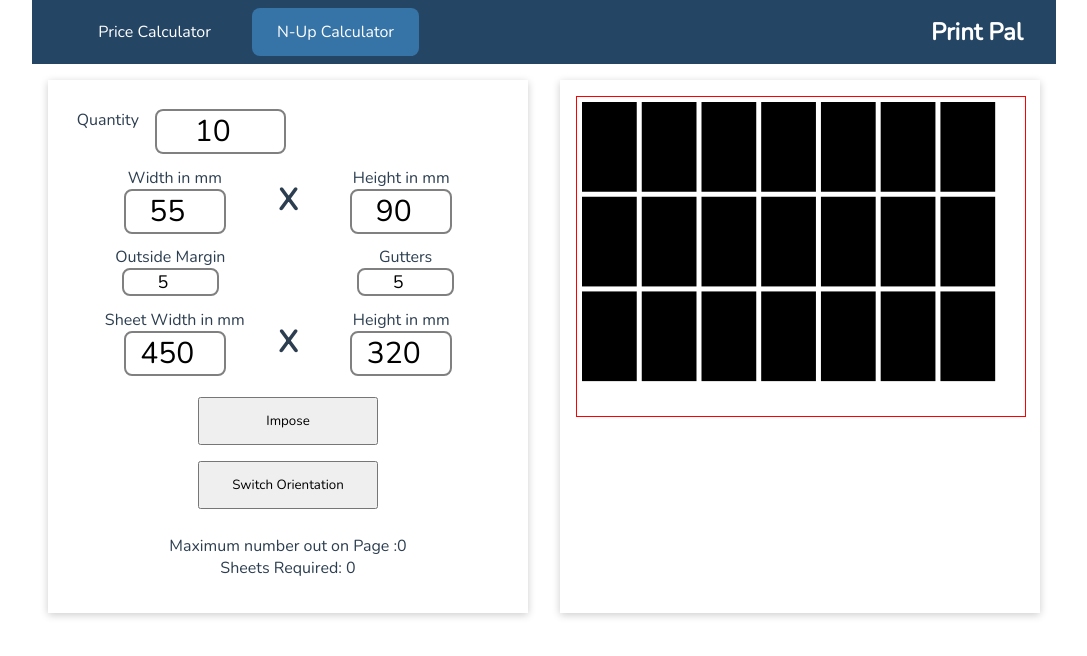
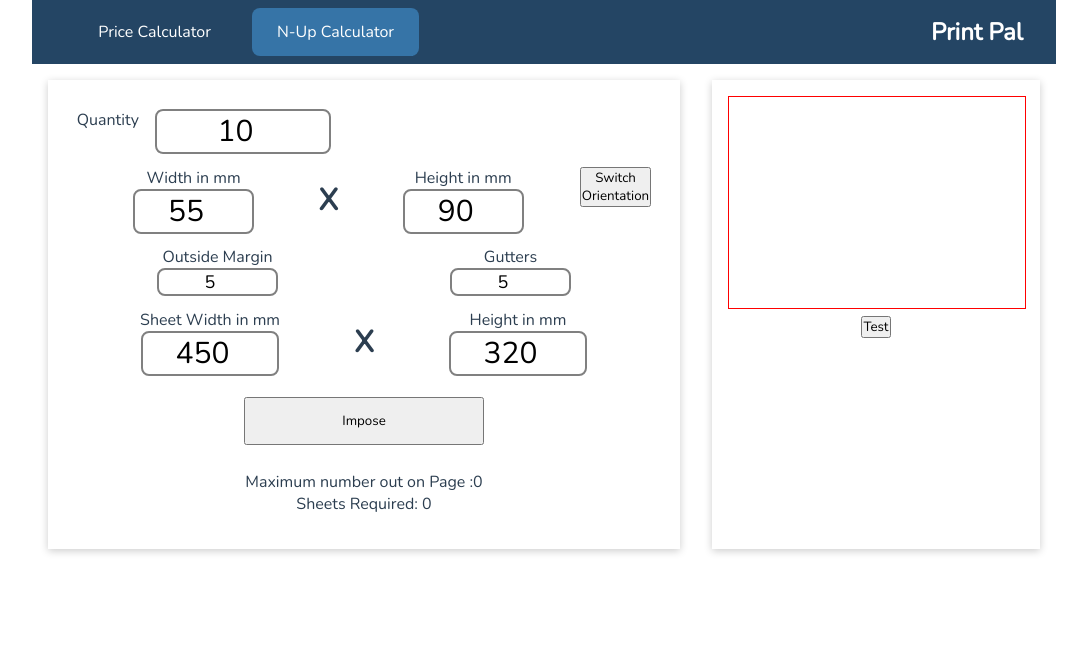
Before and after one commit to jensadria/print-pal, a Vue app: page /nup in a window 1280 px wide. Shown: the top 656 px of the page, without its empty margins (96-1183 px from the left). Built offline with nearby package versions, Linux system fonts and the light colour scheme.

Commit message:
Moved everything out of vues and into a single component because it makes more sense that way

```diff
--- a/src/components/nup/NupForm.vue
+++ b/src/components/nup/NupForm.vue
@@ -16,6 +16,11 @@
           <div>
             <label for="height">Height in mm</label><br />
             <input type="number" id="height" v-model.number="nUpInput.height" />
+          </div>
+          <div>
+            <button type="button" @click="switchOrientation">
+              Switch Orientation
+            </button>
           </div>
         </div>
 
@@ -62,9 +67,6 @@
         </div>
         <div class="buttons">
           <button>Impose</button>
-          <button type="button" @click="switchOrientation">
-            Switch Orientation
-          </button>
         </div>
       </form>
     </div>
@@ -79,7 +81,7 @@
 export default {
   data() {
     return {
-      mostOut: true,
+      // mostOut: true,
       calculatedButtonPressed: false,
     };
   },
@@ -91,7 +93,8 @@ export default {
       return this.$store.getters.loadResults;
     },
     result() {
-      return this.mostOut ? this.nUpResult.nUp1 : this.nUpResult.nUp2;
+      // return this.mostOut ? this.nUpResult.nUp1 : this.nUpResult.nUp2;
+      return this.nUpResult.nUp1;
     },
     calculateSheets() {
       if (!this.calculatedButtonPressed) {
@@ -114,7 +117,8 @@ export default {
       this.$store.dispatch('imposeOnSheet');
     },
     switchOrientation() {
-      this.mostOut = !this.mostOut;
+      this.$store.dispatch('switchOrientation');
+      this.calculateSheets();
     },
   },
 };
--- /dev/null
+++ b/src/components/nup/NupFormCalc.vue
@@ -0,0 +1,330 @@
+<template>
+  <!-- Finished Size -->
+  <div class="container">
+    <base-card>
+      <div id="form">
+        <form @submit.prevent="imposeOnSheet">
+          <div class="form-control">
+            <label for="qty">Quantity</label><br />
+            <input type="number" id="qty" v-model.number="nUpInput.qty" />
+          </div>
+          <div class="form-control dimensions">
+            <div>
+              <label for="width">Width in mm</label><br />
+              <input type="number" id="width" v-model.number="nUpInput.width" />
+            </div>
+            <div class="x">X</div>
+            <div>
+              <label for="height">Height in mm</label><br />
+              <input
+                type="number"
+                id="height"
+                v-model.number="nUpInput.height"
+              />
+            </div>
+            <div>
+              <button type="button" @click="switchOrientation">
+                Switch Orientation
+              </button>
+            </div>
+          </div>
+
+          <!-- Margins & Gutters -->
+          <div class="form-control guttersmargins">
+            <div>
+              <label for="margins">Outside Margin</label><br />
+              <input
+                type="number"
+                id="margins"
+                v-model.number="nUpInput.margins"
+              />
+            </div>
+            <div class="x"></div>
+            <div>
+              <label for="gutters">Gutters</label><br />
+              <input
+                type="number"
+                id="gutters"
+                v-model.number="nUpInput.gutters"
+              />
+            </div>
+          </div>
+
+          <!-- Sheet Size -->
+          <div class="form-control">
+            <div>
+              <label for="sheet-width">Sheet Width in mm</label><br />
+              <input
+                type="number"
+                id="sheet-width"
+                v-model.number="nUpInput.sheetWidth"
+              />
+            </div>
+            <div class="x">X</div>
+            <div>
+              <label for="sheet-height">Height in mm</label><br />
+              <input
+                type="number"
+                id="sheet-height"
+                v-model.number="nUpInput.sheetHeight"
+              />
+            </div>
+          </div>
+          <div class="buttons">
+            <button>Impose</button>
+          </div>
+        </form>
+      </div>
+      <div class="results">
+        <div>Maximum number out on Page :{{ result }}</div>
+        <div>Sheets Required: {{ calculateSheets }}</div>
+      </div>
+    </base-card>
+
+    <base-card>
+      <div class="canvas-container">
+        <canvas
+          id="nup-canvas"
+          :width="nUpInput.sheetWidth"
+          :height="nUpInput.sheetHeight"
+        ></canvas>
+        <button @click="drawOnSheet">Test</button>
+      </div>
+    </base-card>
+  </div>
+</template>
+
+<script>
+export default {
+  mounted() {
+    const c = document.getElementById('nup-canvas');
+    const ctx = c.getContext('2d');
+    this.vueCanvas = ctx;
+
+    // this.drawOnSheet();
+  },
+  //   LINE BREAK
+  data() {
+    return {
+      nUpInput: {
+        qty: 10,
+        width: 55,
+        height: 90,
+        sheetWidth: 450,
+        sheetHeight: 320,
+        gutters: 5,
+        margins: 5,
+      },
+      nUpResult: {
+        nUp1: 0,
+        nUp2: 0,
+        sheetsAmount: 0,
+      },
+      // mostOut: true,
+      calculatedButtonPressed: false,
+      vueCanvas: null,
+    };
+  },
+  //   LINE BREAK
+  computed: {
+    calculateSheets() {
+      if (!this.calculatedButtonPressed) {
+        return 0;
+      } else {
+        return Math.ceil(this.$store.state.nUpInput.qty / this.result);
+      }
+    },
+    result() {
+      return this.nUpResult.nUp1;
+    },
+  },
+  //   LINE BREAK
+  methods: {
+    imposeOnSheet() {
+      this.calculatedButtonPressed = true;
+      const {
+        width,
+        height,
+        margins,
+        gutters,
+        sheetWidth,
+        sheetHeight,
+      } = this.nUpInput;
+
+      const activeWidth = sheetWidth - 2 * margins;
+      const activeHeight = sheetHeight - 2 * margins;
+
+      let startingPointX = 0;
+      let startingPointY = 0;
+
+      // FIRST ORIENTATION
+      let i = 0;
+      let j = 0;
+
+      for (i; startingPointY + height < activeHeight; i++) {
+        startingPointY = startingPointY + height + gutters;
+      }
+      for (j; startingPointX + width < activeWidth; j++) {
+        startingPointX = startingPointX + width + gutters;
+      }
+
+      // SECOND ORIENTATION
+      startingPointX = 0;
+      startingPointY = 0;
+
+      let m = 0;
+      let n = 0;
+
+      for (m; startingPointY + height < activeWidth; m++) {
+        startingPointY = startingPointY + height + gutters;
+      }
+      for (n; startingPointX + width < activeHeight; n++) {
+        startingPointX = startingPointX + width + gutters;
+      }
+
+      //   Calculate nUps
+      this.nUpResult.nUp1 = i * j;
+      this.nUpResult.nUp2 = m * n;
+
+      this.drawOnSheet();
+    },
+
+    drawOnSheet() {
+      const {
+        width,
+        height,
+        margins,
+        gutters,
+        sheetWidth,
+        sheetHeight,
+      } = this.nUpInput;
+
+      let startingPointX = margins;
+      let startingPointY = margins;
+
+      this.vueCanvas.clearRect(0, 0, sheetWidth, sheetHeight);
+
+      for (let i = 0; startingPointY < sheetHeight - height - margins; i++) {
+        for (let j = 0; startingPointX < sheetWidth - width - margins; j++) {
+          this.vueCanvas.fillRect(
+            startingPointX,
+            startingPointY,
+            width,
+            height
+          );
+          startingPointX = startingPointX + width + gutters;
+        }
+
+        startingPointX = margins;
+        startingPointY = startingPointY + height + gutters;
+      }
+    },
+    switchOrientation() {
+      let tmp = this.nUpInput.width;
+      this.nUpInput.width = this.nUpInput.height;
+      this.nUpInput.height = tmp;
+      this.imposeOnSheet();
+      this.drawOnSheet();
+    },
+  },
+
+  //   END OF EXPORT DEFAULT
+};
+</script>
+
+<style scoped>
+/* * {
+  border: 1px dotted red;
+} */
+.container {
+  display: flex;
+  width: auto;
+}
+
+.form-control {
+  display: flex;
+  margin: 0.8rem;
+}
+
+input {
+  border: 2px solid gray;
+  border-radius: 0.5rem;
+  font-size: 30px;
+}
+
+input:focus {
+  border: 2px solid var(--mid-blue);
+  border-radius: 0.5rem;
+  outline: none;
+}
+
+#qty {
+  width: 30%;
+  text-align: center;
+  margin-left: 1rem;
+}
+
+.x {
+  font-size: 30px;
+  font-weight: bold;
+  display: flex;
+  justify-content: center;
+  align-items: center;
+  width: 60px;
+}
+
+#width,
+#height,
+#sheet-width,
+#sheet-height,
+#margins,
+#gutters {
+  width: 50%;
+  text-align: center;
+}
+
+.guttersmargins {
+  display: flex;
+  justify-content: center;
+}
+
+#margins,
+#gutters {
+  font-size: 18px;
+}
+
+.results {
+  width: 100%;
+  height: 5rem;
+  display: flex;
+  flex-direction: column;
+  align-items: center;
+  justify-content: center;
+}
+
+.buttons {
+  display: flex;
+  flex-direction: column;
+  align-items: center;
+  justify-content: center;
+}
+
+.buttons button {
+  margin: 0.5rem;
+  width: 40%;
+  height: 3rem;
+}
+
+.canvas-container {
+  width: 100%;
+  height: 100%;
+  display: inline-block;
+}
+
+#nup-canvas {
+  border: 1px solid red;
+  position: relative;
+  width: 100%;
+  height: auto;
+}
+</style>
--- a/src/pages/NupCalc.vue
+++ b/src/pages/NupCalc.vue
@@ -1,18 +1,21 @@
 <template>
+  <!-- <base-card><nup-form></nup-form></base-card>
+    <base-card><nup-canvas></nup-canvas></base-card> -->
   <div>
-    <base-card><nup-form></nup-form></base-card>
-    <base-card><nup-canvas></nup-canvas></base-card>
+    <nup-form-calc></nup-form-calc>
   </div>
 </template>
 
 <script>
-import NupForm from '../components/nup/NupForm.vue';
-import NupCanvas from '../components/nup/NupCanvas.vue';
+// import NupForm from '../components/nup/NupForm.vue';
+// import NupCanvas from '../components/nup/NupCanvas.vue';
+import NupFormCalc from '../components/nup/NupFormCalc.vue';
 
 export default {
   components: {
-    NupForm,
-    NupCanvas,
+    // NupForm,
+    // NupCanvas,
+    NupFormCalc,
   },
 };
 </script>
--- a/src/store/actions.js
+++ b/src/store/actions.js
@@ -45,34 +45,37 @@ export default {
     const secondOption = m * n;
 
     // Figure out which one fits more on a page
-    const mainOrientation = Math.max(firstOption, secondOption);
-    const otherOrientation = Math.min(firstOption, secondOption);
+    // const mainOrientation = Math.max(firstOption, secondOption);
+    // const otherOrientation = Math.min(firstOption, secondOption);
 
-    context.commit('changeResults', { mainOrientation, otherOrientation });
+    context.commit('changeResults', { firstOption, secondOption });
   },
-  drawOnSheet(context, payload) {
-    const {
-      width,
-      height,
-      margins,
-      gutters,
-      sheetHeight,
-      sheetWidth,
-    } = context.state.nUpInput;
+  //   drawOnSheet(context, payload) {
+  //     const {
+  //       width,
+  //       height,
+  //       margins,
+  //       gutters,
+  //       sheetHeight,
+  //       sheetWidth,
+  //     } = context.state.nUpInput;
 
-    let startingPointX = margins;
-    let startingPointY = margins;
+  //     let startingPointX = margins;
+  //     let startingPointY = margins;
 
-    payload.clearRect(0, 0, sheetWidth, sheetHeight);
+  //     payload.clearRect(0, 0, sheetWidth, sheetHeight);
 
-    for (let i = 0; startingPointY < sheetHeight - height - margins; i++) {
-      for (let j = 0; startingPointX < sheetWidth - width - margins; j++) {
-        payload.fillRect(startingPointX, startingPointY, width, height);
-        startingPointX = startingPointX + width + gutters;
-      }
+  //     for (let i = 0; startingPointY < sheetHeight - height - margins; i++) {
+  //       for (let j = 0; startingPointX < sheetWidth - width - margins; j++) {
+  //         payload.fillRect(startingPointX, startingPointY, width, height);
+  //         startingPointX = startingPointX + width + gutters;
+  //       }
 
-      startingPointX = margins;
-      startingPointY = startingPointY + height + gutters;
-    }
+  //       startingPointX = margins;
+  //       startingPointY = startingPointY + height + gutters;
+  //     }
+  //   },
+  switchOrientation(context) {
+    context.commit('switchOrientation');
   },
 };
--- a/src/store/getters.js
+++ b/src/store/getters.js
@@ -1,7 +1,7 @@
 export default {
-  getVueCanvas(state) {
-    return state.vueCanvas;
-  },
+  // getVueCanvas(state) {
+  //   return state.vueCanvas;
+  // },
   loadInputData(state) {
     return state.nUpInput;
   },
--- a/src/store/index.js
+++ b/src/store/index.js
@@ -23,7 +23,7 @@ const store = createStore({
         nUp2: 0,
         sheetsAmount: 0,
       },
-      vueCanvas: null,
+      // vueCanvas: null,
     };
   },
   getters,
--- a/src/store/mutations.js
+++ b/src/store/mutations.js
@@ -1,6 +1,11 @@
 export default {
   changeResults(state, payload) {
-    state.nUpResult.nUp1 = payload.mainOrientation;
-    state.nUpResult.nUp2 = payload.otherOrientation;
+    state.nUpResult.nUp1 = payload.firstOption;
+    state.nUpResult.nUp2 = payload.secondOption;
+  },
+  switchOrientation(state) {
+    let tmp = state.nUpInput.width;
+    state.nUpInput.width = state.nUpInput.height;
+    state.nUpInput.height = tmp;
   },
 };
```
Also changed, not shown: src/components/nup/NupCanvas.vue (+31 -33 lines).
